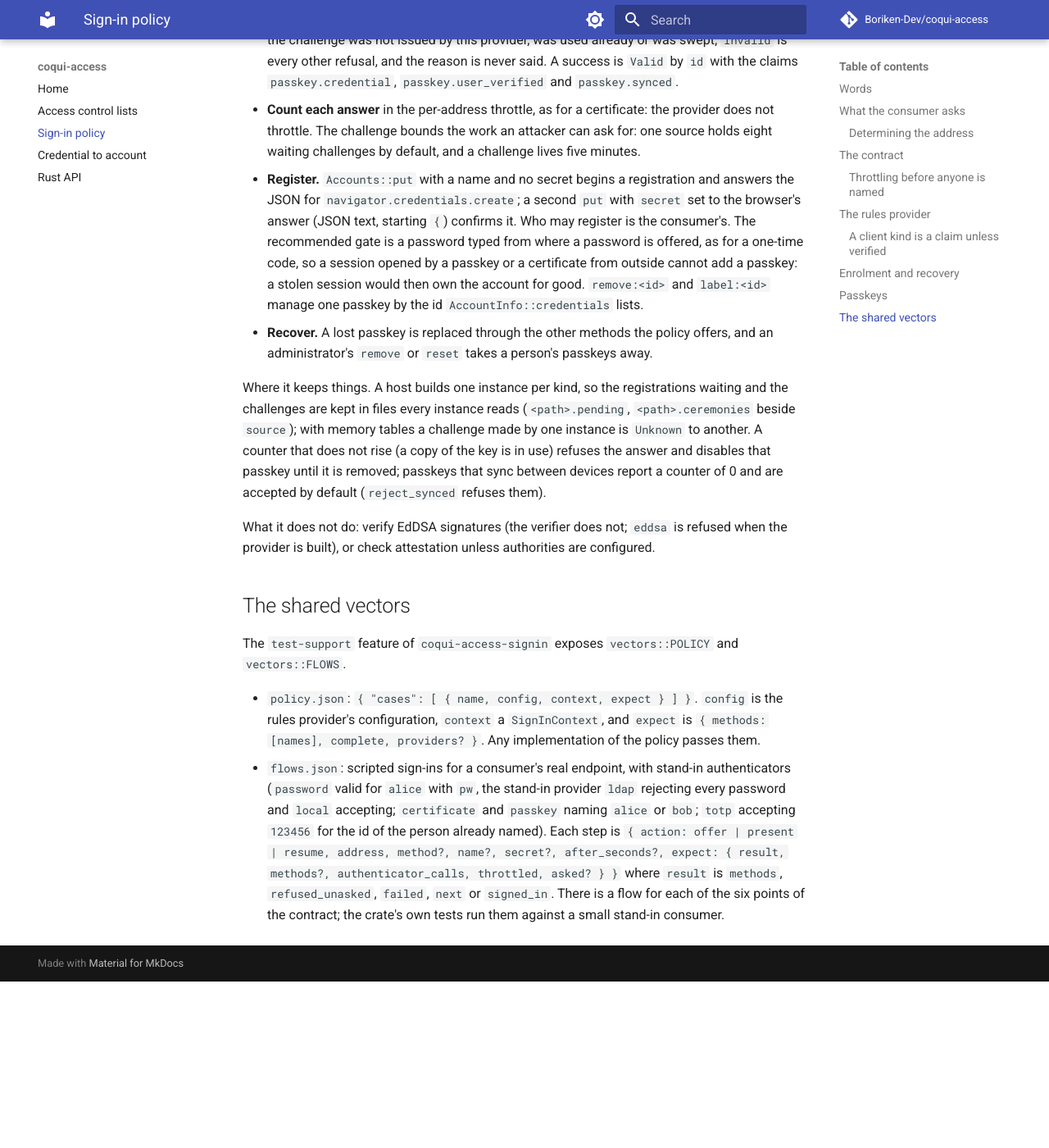
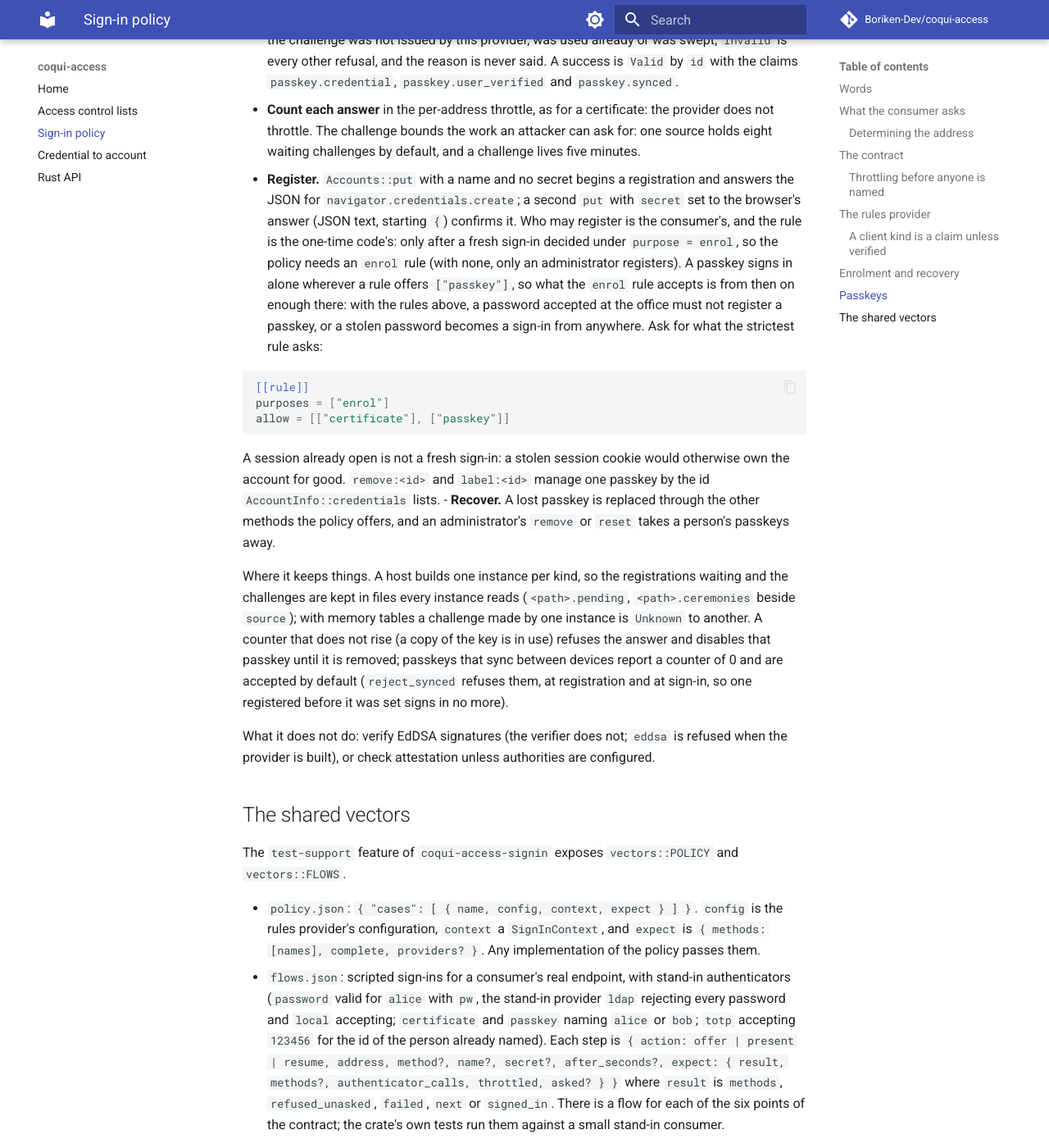
Before and after one commit to Boriken-Dev/coqui-access, an MkDocs documentation site: the page built from docs/sign-in.md, in a window 1280 px wide and 1400 px high, scrolled down 6799 px. Shown: the whole window at 82% size. Built offline with MkDocs 1.6.1 and Material for MkDocs 9.7.7, drawn with Linux system fonts in a browser that asks for light colours; comment, search, counter and statistics services are not loaded; before the commit the page ends 7996 px from its top, so only the background shows below that.

Commit message:
docs: passkey registration under the enrol purpose, reject_synced at sign-in, Table::remove_where

````diff
--- a/docs/sign-in.md
+++ b/docs/sign-in.md
@@ -251,10 +251,20 @@ What the consumer does:
   default, and a challenge lives five minutes.
 - **Register.** `Accounts::put` with a name and no secret begins a registration and answers the JSON for
   `navigator.credentials.create`; a second `put` with `secret` set to the browser's answer (JSON text, starting
-  `{`) confirms it. Who may register is the consumer's. The recommended gate is a password typed from where a
-  password is offered, as for a one-time code, so a session opened by a passkey or a certificate from outside
-  cannot add a passkey: a stolen session would then own the account for good. `remove:<id>` and `label:<id>`
-  manage one passkey by the id `AccountInfo::credentials` lists.
+  `{`) confirms it. Who may register is the consumer's, and the rule is the one-time code's: only after a fresh
+  sign-in decided under `purpose = enrol`, so the policy needs an `enrol` rule (with none, only an administrator
+  registers). A passkey signs in alone wherever a rule offers `["passkey"]`, so what the `enrol` rule accepts is
+  from then on enough there: with the rules above, a password accepted at the office must not register a passkey,
+  or a stolen password becomes a sign-in from anywhere. Ask for what the strictest rule asks:
+
+  ```toml
+  [[rule]]
+  purposes = ["enrol"]
+  allow = [["certificate"], ["passkey"]]
+  ```
+
+  A session already open is not a fresh sign-in: a stolen session cookie would otherwise own the account for
+  good. `remove:<id>` and `label:<id>` manage one passkey by the id `AccountInfo::credentials` lists.
 - **Recover.** A lost passkey is replaced through the other methods the policy offers, and an
   administrator's `remove` or `reset` takes a person's passkeys away.
 
@@ -262,7 +272,8 @@ Where it keeps things. A host builds one instance per kind, so the registrations
 are kept in files every instance reads (`<path>.pending`, `<path>.ceremonies` beside `source`); with memory
 tables a challenge made by one instance is `Unknown` to another. A counter that does not rise (a copy of the
 key is in use) refuses the answer and disables that passkey until it is removed; passkeys that sync between
-devices report a counter of 0 and are accepted by default (`reject_synced` refuses them).
+devices report a counter of 0 and are accepted by default (`reject_synced` refuses them, at registration and at
+sign-in, so one registered before it was set signs in no more).
 
 What it does not do: verify EdDSA signatures (the verifier does not; `eddsa` is refused when the provider is
 built), or check attestation unless authorities are configured.
````
Also changed, not shown: CHANGELOG.md (+4 -0 lines), providers/access/passkey/README.md (+2 -1 lines).
